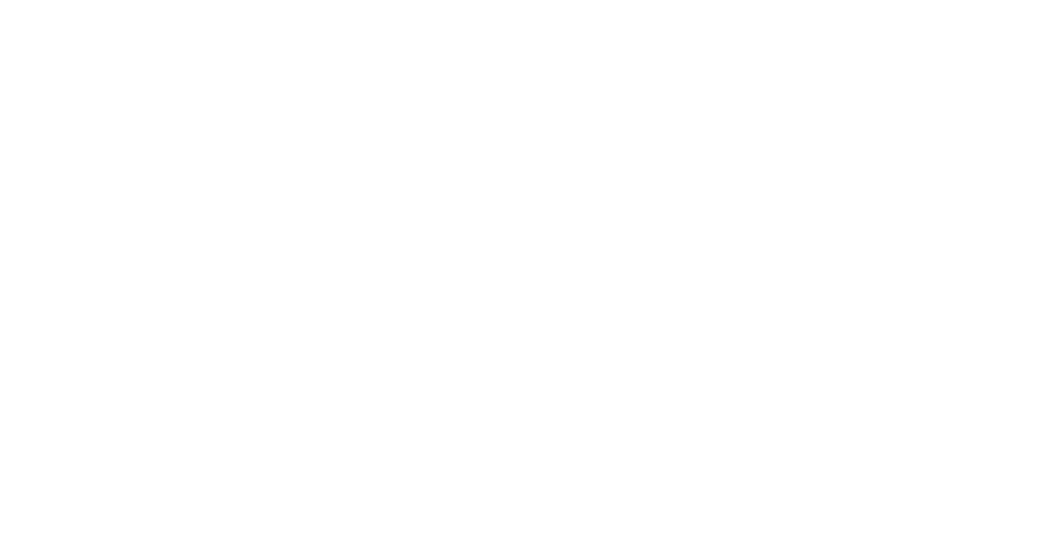
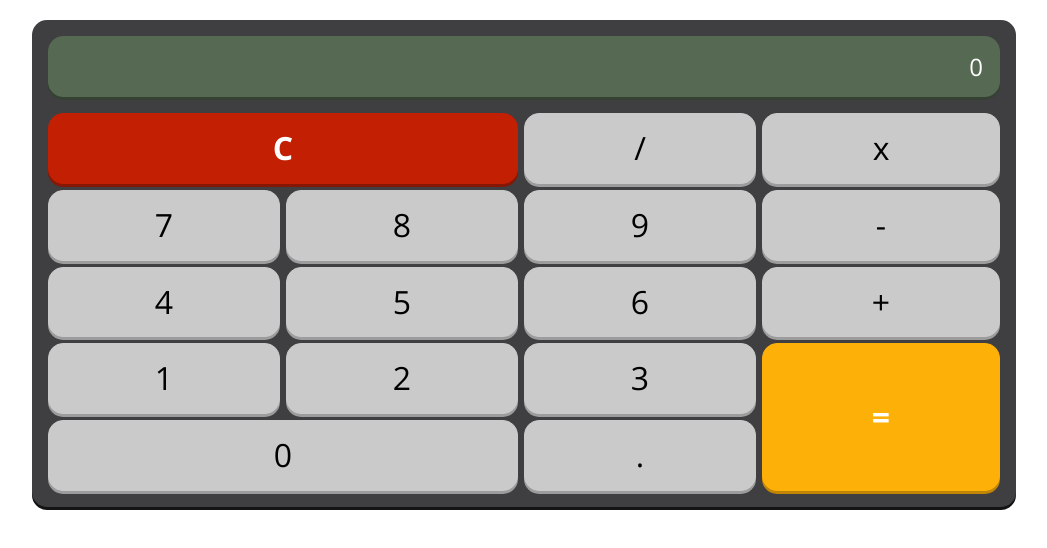
Before and after one commit to DawidBal/Calculator, a plain HTML site: page index.html in a window 1280 px wide. Shown: the whole page, without its empty margins (116-1163 px from the left). Drawn offline with nearby package versions, Linux system fonts and the light colour scheme.

Commit message:
Add html structure

```diff
--- a/index.html
+++ b/index.html
@@ -7,10 +7,35 @@
     <link rel="stylesheet" href="./css/normalize.css">
     <link rel="stylesheet" href="./css/style.css">
     <script src="./script/script.js" defer></script>
+    <link rel="preconnect" href="https://fonts.gstatic.com">
+    <link href="https://fonts.googleapis.com/css2?family=Open+Sans:wght@300;400;700&display=swap" rel="stylesheet">
 </head>
 <body>
-    <div class="content-wrapper">
-
-    </div>
+    <main class="main flex flex-jc-c flex-ai-c">
+        <section class="calculator">
+            <div class="calculator__display">
+                <span class="calculator__result">0</span>
+            </div>
+            <div class="calculator__buttons grid">
+                <div class="calculator__button btn-7"><button class="btn" data-number="7">7</button></div>
+                <div class="calculator__button btn-8"><button class="btn" data-number="8">8</button></div>
+                <div class="calculator__button btn-9"><button class="btn" data-number="9">9</button></div>
+                <div class="calculator__button btn-4"><button class="btn" data-number="4">4</button></div>
+                <div class="calculator__button btn-5"><button class="btn" data-number="5">5</button></div>
+                <div class="calculator__button btn-6"><button class="btn" data-number="6">6</button></div>
+                <div class="calculator__button btn-1"><button class="btn" data-number="1">1</button></div>
+                <div class="calculator__button btn-2"><button class="btn" data-number="2">2</button></div>
+                <div class="calculator__button btn-3"><button class="btn" data-number="3">3</button></div>
+                <div class="calculator__button btn-0"><button class="btn" data-number="0">0</button></div>
+                <div class="calculator__button btn-dot"><button class="btn" data-number=".">.</button></div>
+                <div class="calculator__button btn-equ"><button class="btn btn--orange" data-equal="eq">=</button></div>
+                <div class="calculator__button btn-add"><button class="btn" data-operator=" + ">+</button></div>
+                <div class="calculator__button btn-sub"><button class="btn" data-operator=" - ">-</button></div>
+                <div class="calculator__button btn-mul"><button class="btn" data-operator=" * ">x</button></div>
+                <div class="calculator__button btn-div"><button class="btn" data-operator=" / ">/</button></div>
+                <div class="calculator__button btn-c"><button class="btn btn--red" data-reset="re">C</button></div>
+            </div>
+        </section>
+    </main>
 </body>
 </html>
```
